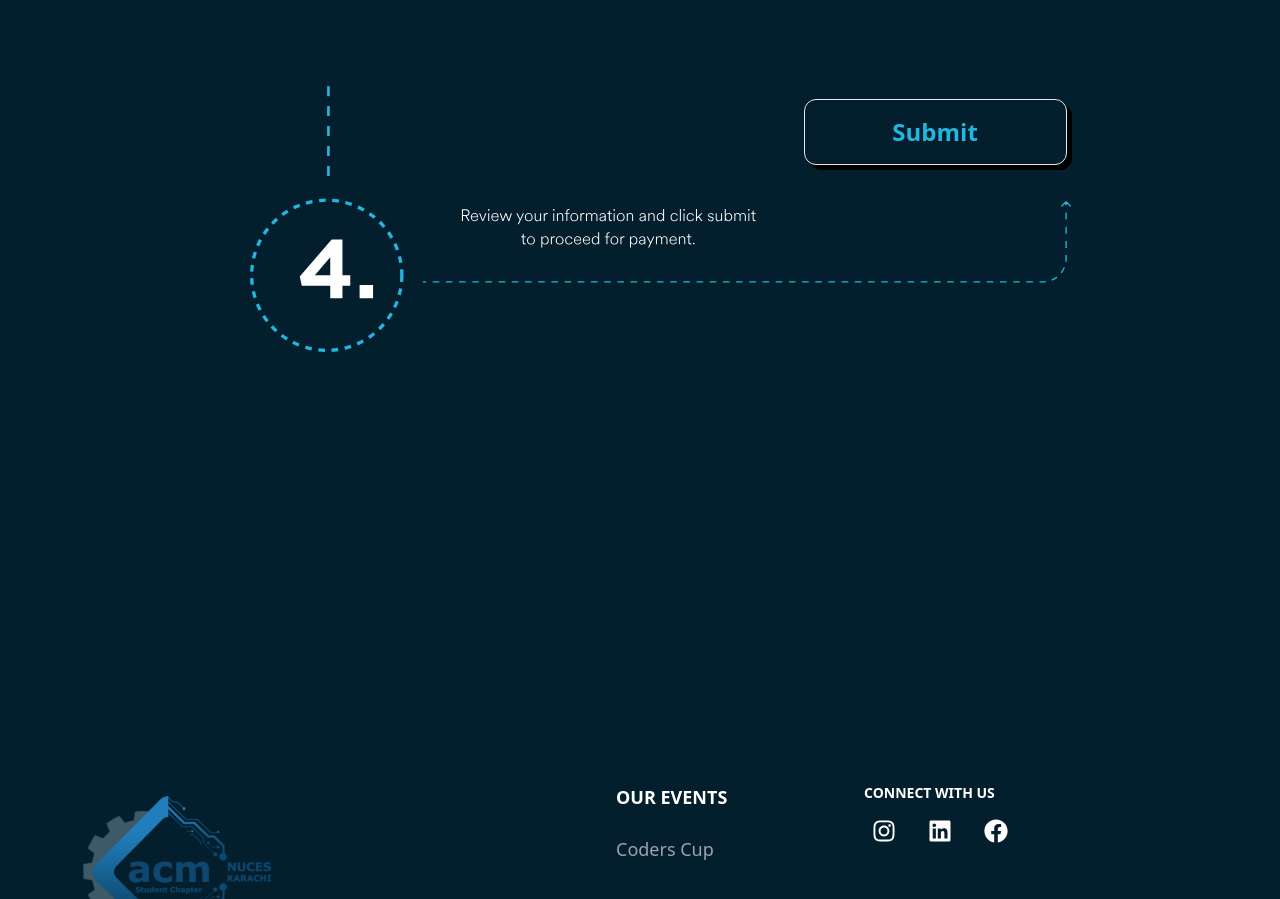
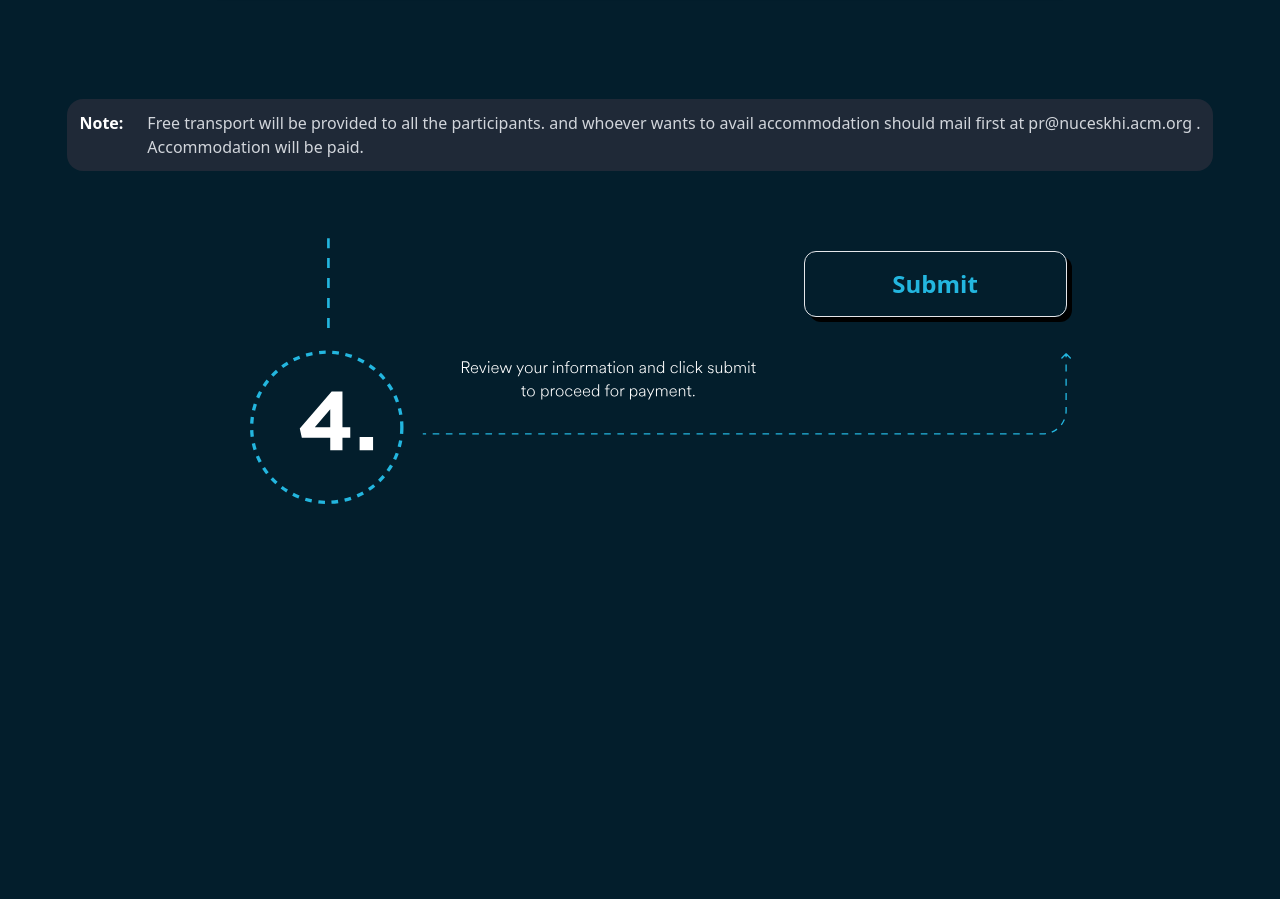
Before and after one commit to hatifmujahid/Dev-Day-2024-website, a React (Vite) app: page /register in a window 1280 px wide. Shown: the part 2700-3599 px from the top of the page. Built offline with nearby package versions, Linux system fonts and the light colour scheme; no server answers.

Commit message:
added note 2.0

```diff
--- a/src/components/Register2.jsx
+++ b/src/components/Register2.jsx
@@ -1359,6 +1359,13 @@ console.log(competitionTypes);
                     </div>
                 </div>
 
+                <div>
+                                                    <div className='rounded-2xl w-full bg-gray-800 p-3 text-gray-300 flex'>
+                    <div className='text-white mr-6 font-black'>Note:</div>
+                    Free transport will be provided to all the participants. and whoever wants to avail accommodation should mail first at pr@nuceskhi.acm.org . <br/>Accommodation will be paid.
+                </div>
+                </div>
+
                 <div className="grid lg:grid-cols-3 gap-8 w-[300px] md:w-[500px] lg:w-2/3 z-10 mb-5 lg:mb-0">
                     <div className="hidden lg:block col-span-2"></div>
                     <button
```
